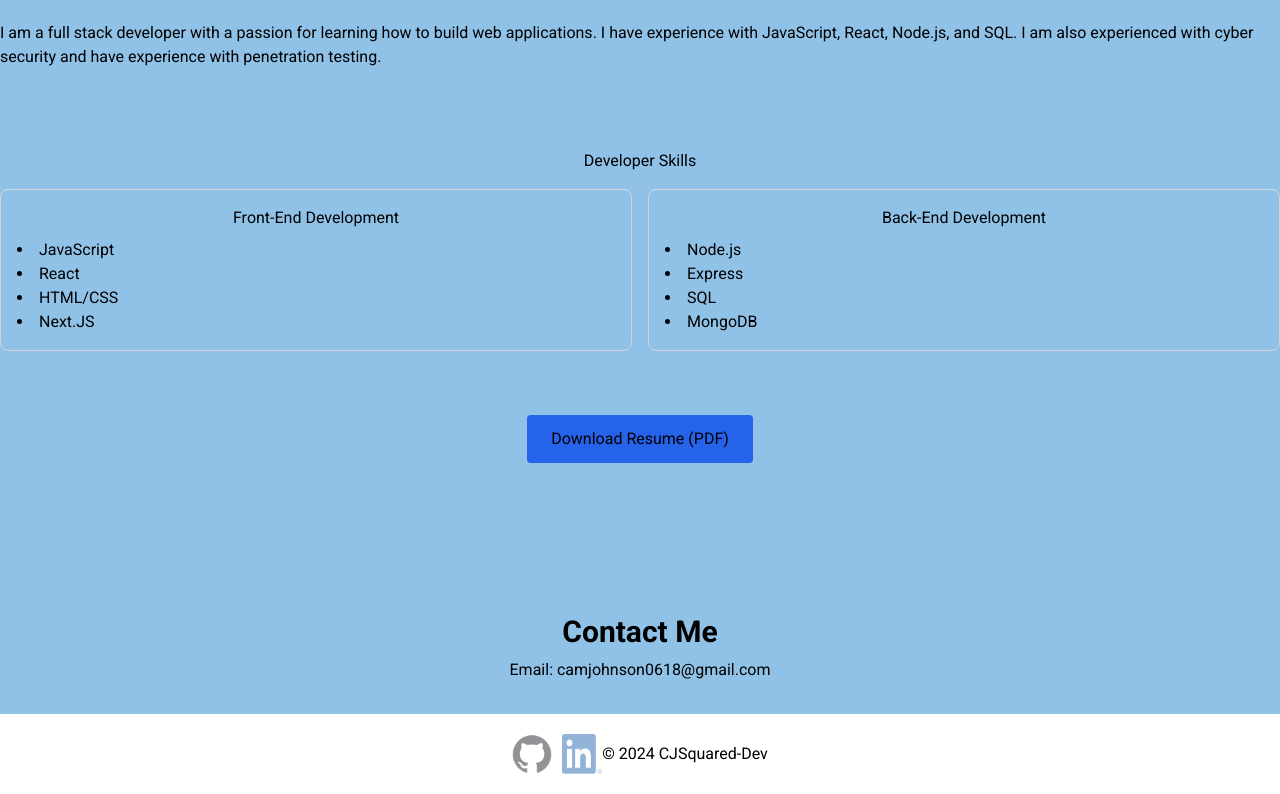
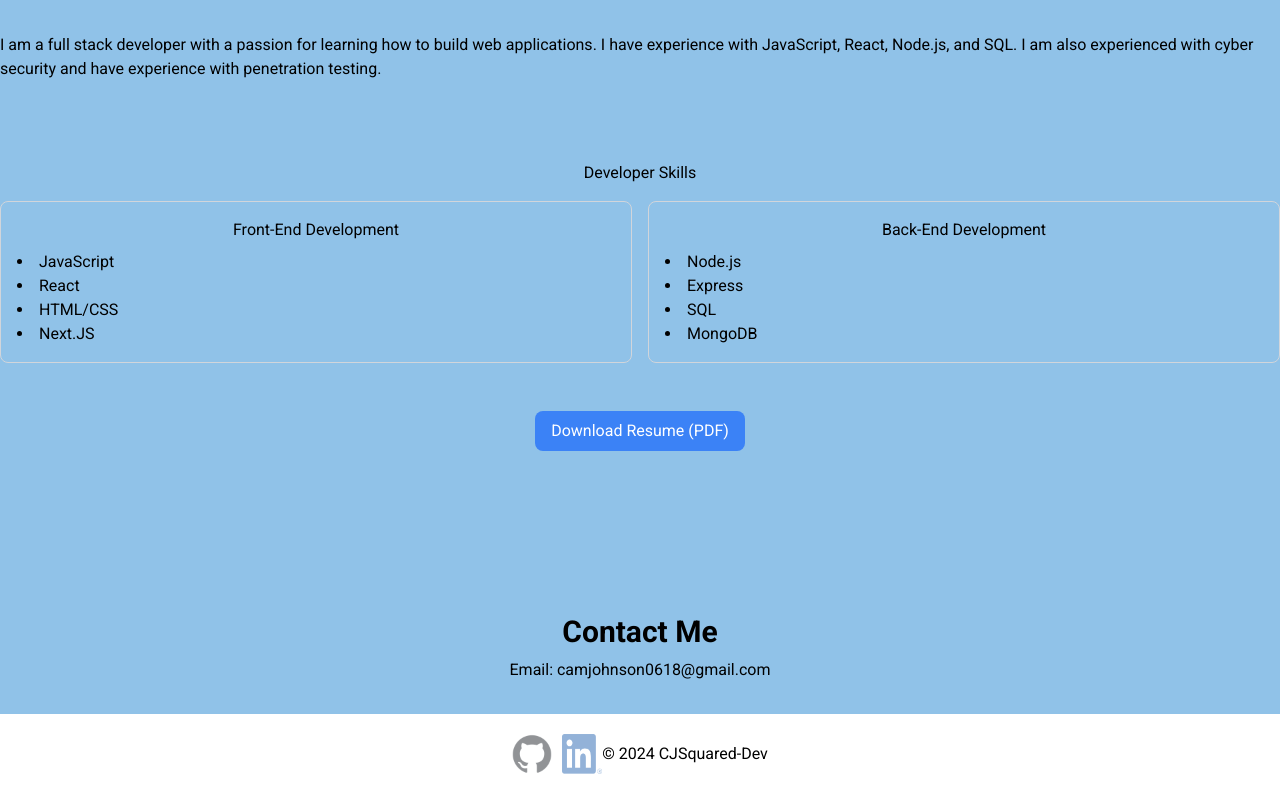
Before and after one commit to cjsquared-dev/next_portfolio, a Next.js app: page / in a window 1280 px wide. Shown: the part 1218-2012 px from the top of the page. Built offline with nearby package versions, Linux system fonts and the light colour scheme.

Commit message:
updated resume file link

```diff
--- a/app/sections/Resume.tsx
+++ b/app/sections/Resume.tsx
@@ -37,9 +37,13 @@ export default function Resume() {
           </div>
         </section>
         <a
-          href="/resume.pdf"
-          className="mt-4 px-6 py-3 bg-blue-600 rounded hover:bg-blue-500"
+          href="/assets/resume.pdf"
           download
+          className="bg-blue-500 text-white px-4 py-2 rounded-lg hover:bg-blue-700 transition duration-300"
+          target="_blank"
+          rel="noopener noreferrer"
+          aria-label="Download Resume"
+          title="Download Resume"
         >
           Download Resume (PDF)
         </a>
```
